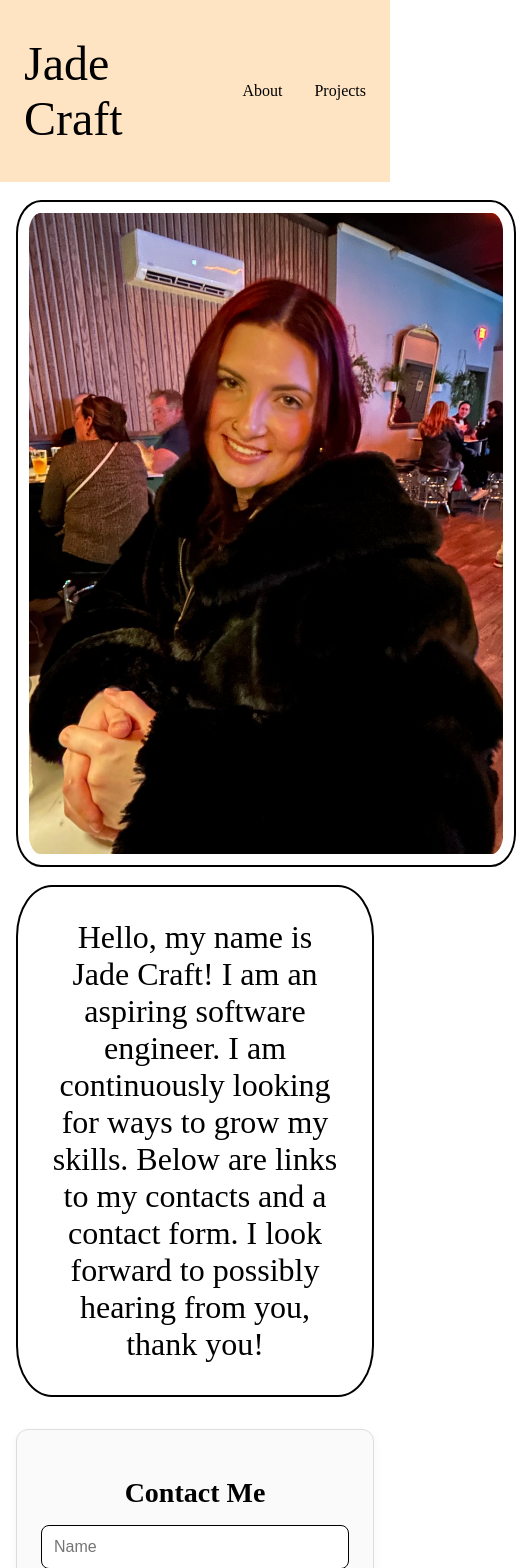
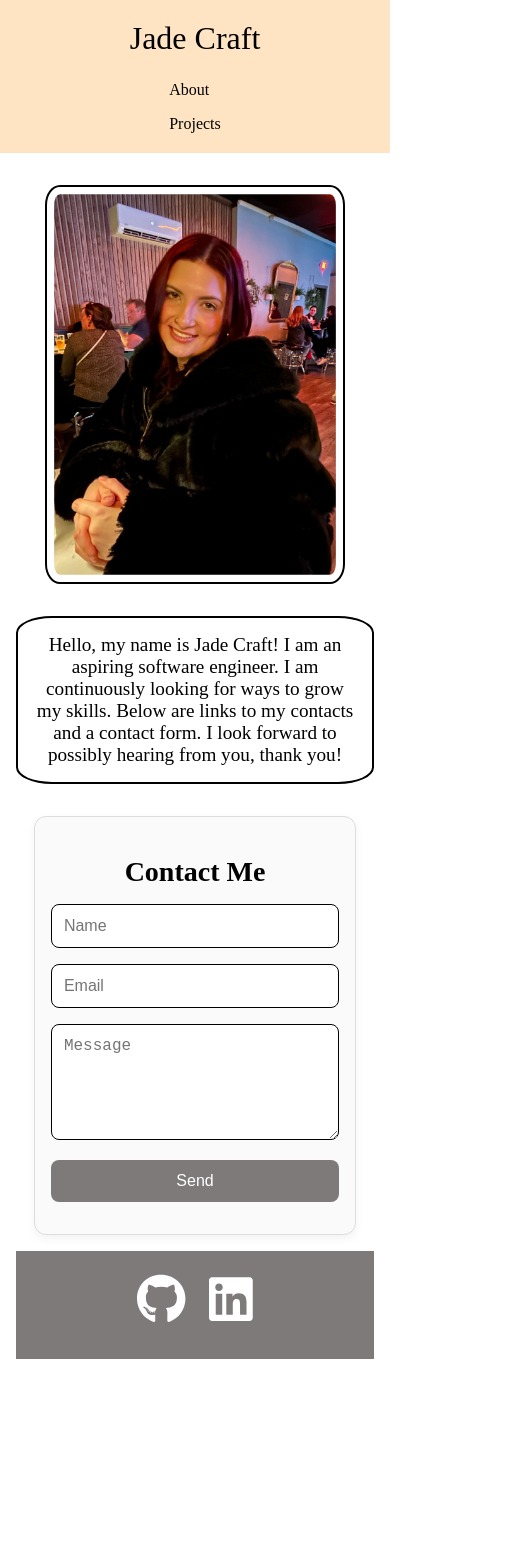
Before and after one commit to jadecraft/portfolio-webiste2.0, a React (Vite) app: page / in a window 390 px wide. Shown: the top 1568 px of the page, 516 px wide, since content can reach past the window. After the commit the page ends 1375 px from the top, so only its background shows below. Built offline with nearby package versions, Linux system fonts and the light colour scheme.

Commit message:
added css for mobile

```diff
--- a/src/App.css
+++ b/src/App.css
@@ -125,7 +125,7 @@ body {
   color: black;
 }
 
-/* About Page Styles */
+
 .about {
   max-width: 800px;
   margin: 2rem auto;
@@ -195,7 +195,7 @@ body {
   line-height: 1.6;
 }
 
-/* Keep the h2 styling consistent inside each box */
+
 .about-section h2 {
   color: #222;
   margin-bottom: 1rem;
@@ -232,3 +232,59 @@ body {
   margin-bottom: 0.75rem;
   padding-left: 0.25rem;
 }
+
+@media (max-width: 600px) {
+
+  .nav {
+    flex-direction: column;
+    align-items: center;
+    padding: 1rem;
+    gap: 1rem;
+  }
+
+  .nav ul {
+    flex-direction: column;
+    gap: 0.5rem;
+  }
+
+
+  .site-title {
+    font-size: 2rem;
+  }
+
+
+  .self-image {
+    width: 100%;
+    max-width: 300px;
+    padding: 2%;
+    margin-top: 2rem;
+    margin-bottom: 2rem;
+  }
+
+
+  .description {
+    font-size: 1.2rem;
+    padding: 1rem;
+    margin-top: 2rem;
+    margin-bottom: 2rem;
+  }
+
+
+  .contact-form {
+    width: 90%;
+    max-width: 100%;
+    margin: 1rem auto;
+    padding: 1rem;
+  }
+
+
+  .about, .projects {
+    padding: 1rem;
+    margin: 1rem;
+  }
+
+
+  .about h1, .projects h1 {
+    font-size: 1.75rem;
+  }
+}
```
